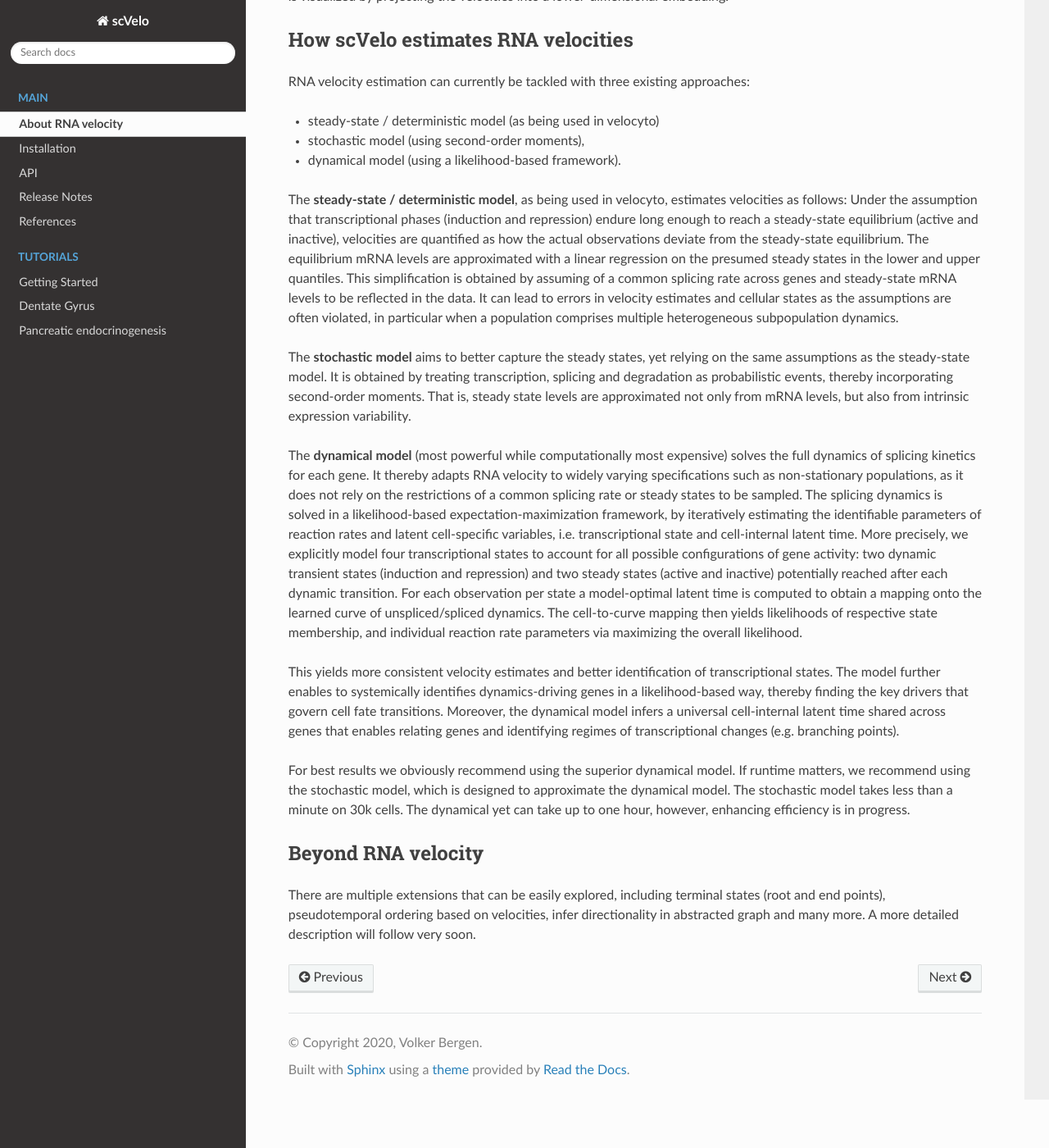
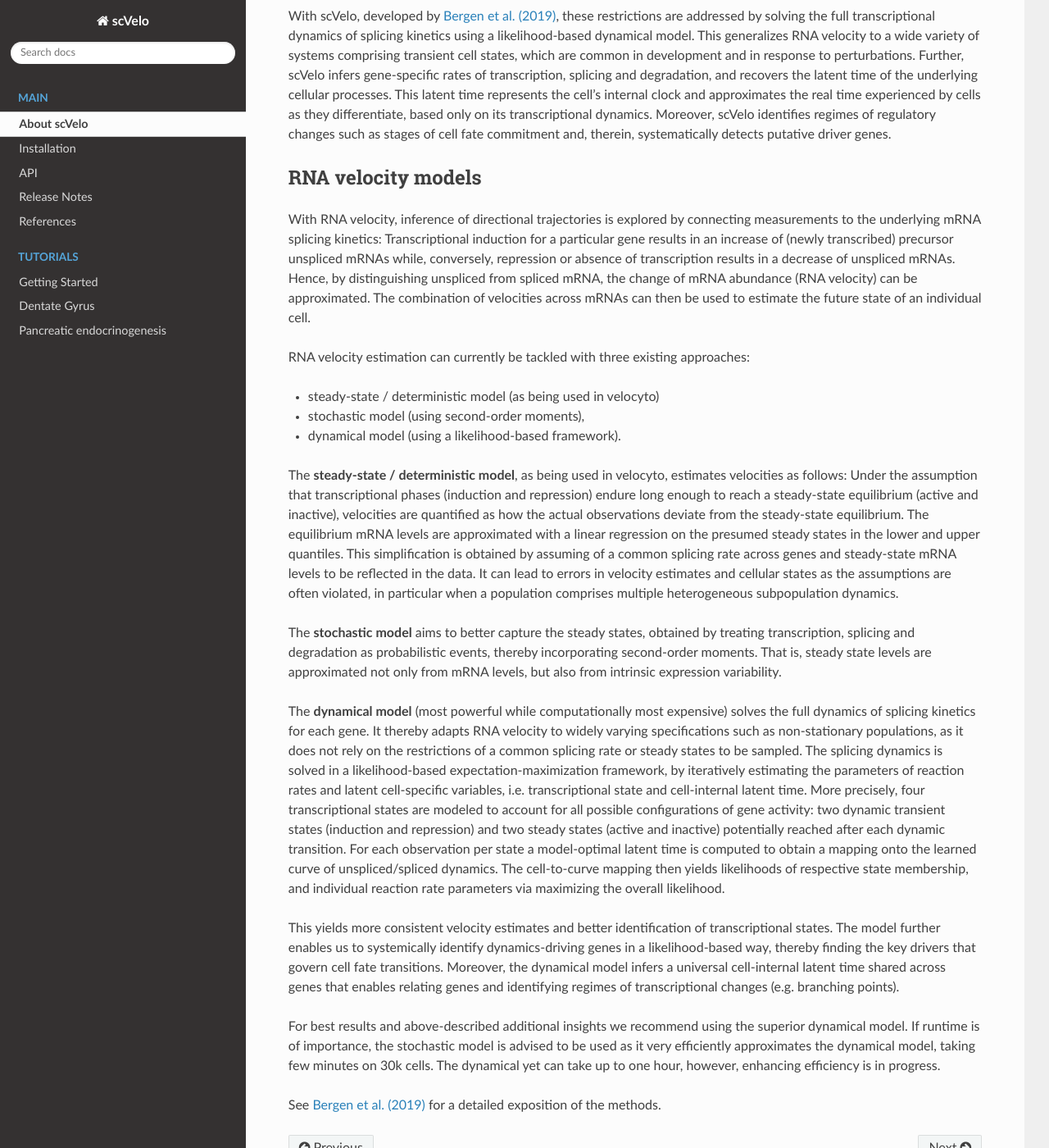
Before and after one commit to theislab/scvelo, a Sphinx documentation site: the page built from docs/source/about.rst, in a window 1280 px wide and 1400 px high, scrolled down 392 px. Shown: the whole window at 82% size. Built offline with Sphinx 7.4.7 and the Read the Docs theme 2.0.0, drawn with Linux system fonts in a browser that asks for light colours; the version number could not be read and is left out; some of the changed text lies outside the part shown.

Commit message:
update docs

```diff
--- a/docs/source/about.rst
+++ b/docs/source/about.rst
@@ -1,20 +1,36 @@
-About RNA velocity
-------------------
+About scVelo
+------------
 
-RNA velocity enables you to infer directionality in your data by superimposing splicing information.
+Measuring gene activity in individual cells requires destroying these cells to read out their content, making it
+challenging to study dynamic processes and to learn about cellular decision making. The introduction of RNA velocity by
+`La Manno et al., (2018) <https://doi.org/10.1038/s41586-018-0414-6>`_ has
+enabled the recovery of directed dynamic information by leveraging the fact that newly
+transcribed, unspliced pre-mRNAs and mature, spliced mRNAs can be distinguished in common single-cell RNA-seq protocols,
+the former detectable by the presence of introns.
+This concept of measuring not only gene activity, but also their changes in individual cells (RNA velocity),
+has opened up new ways of studying cellular differentiation. The originally proposed framework obtains velocities as the deviation of the observed ratio of spliced and unspliced
+mRNA from an inferred steady state. Errors in velocity estimates arise if the central assumptions of a common splicing
+rate and the observation of the full splicing dynamics with steady-state mRNA levels are violated.
 
-With the astounding finding that unspliced and spliced mRNA abundances can be distinguished in standard single cell
-protocols, `La Manno et al., (2018) <https://doi.org/10.1038/s41586-018-0414-6>`_ introduced the concept of RNA velocity.
-Inference of directional trajectories is explored by connecting measurements to the underlying mRNA splicing kinetics:
+With scVelo, developed by `Bergen et al. (2019) <https://doi.org/10.1101/820936>`_,
+these restrictions are addressed by solving the full transcriptional dynamics of splicing kinetics using
+a likelihood-based dynamical model. This generalizes RNA velocity to a wide variety of systems comprising transient
+cell states, which are common in development and in response to perturbations.
+Further, scVelo infers gene-specific rates of transcription, splicing and degradation, and recovers the latent time of the underlying
+cellular processes. This latent time represents the cell’s internal clock and approximates the real time experienced by
+cells as they differentiate, based only on its transcriptional dynamics.
+Moreover, scVelo identifies regimes of regulatory changes such as stages of cell fate commitment and, therein,
+systematically detects putative driver genes.
+
+
+RNA velocity models
+~~~~~~~~~~~~~~~~~~~
+With RNA velocity, inference of directional trajectories is explored by connecting measurements to the underlying mRNA splicing kinetics:
 Transcriptional induction for a particular gene results in an increase of (newly transcribed) precursor unspliced mRNAs
 while, conversely, repression or absence of transcription results in a decrease of unspliced mRNAs.
-Hence, by distinguishing unspliced from mature spliced mRNA, the change of mRNA abundance, i.e. its time derivative,
-denoted as RNA velocity, can be approximated. The combination of velocities across mRNAs can then be used to estimate
-the future state of an individual cell.
-The movement of the cells is visualized by projecting the velocities into a lower-dimensional embedding.
+Hence, by distinguishing unspliced from spliced mRNA, the change of mRNA abundance (RNA velocity) can be approximated.
+The combination of velocities across mRNAs can then be used to estimate the future state of an individual cell.
 
-How scVelo estimates RNA velocities
-~~~~~~~~~~~~~~~~~~~~~~~~~~~~~~~~~~~
 RNA velocity estimation can currently be tackled with three existing approaches:
 
 - steady-state / deterministic model (as being used in velocyto)
@@ -29,33 +45,29 @@
 reflected in the data. It can lead to errors in velocity estimates and cellular states as the assumptions are often
 violated, in particular when a population comprises multiple heterogeneous subpopulation dynamics.
 
-The **stochastic model** aims to better capture the steady states, yet relying on the same assumptions as the steady-state model.
-It is obtained by treating transcription, splicing and degradation as probabilistic events,
+The **stochastic model** aims to better capture the steady states,
+obtained by treating transcription, splicing and degradation as probabilistic events,
 thereby incorporating second-order moments. That is, steady state levels are
 approximated not only from mRNA levels, but also from intrinsic expression variability.
 
 The **dynamical model** (most powerful while computationally most expensive) solves the full dynamics of splicing kinetics
 for each gene. It thereby adapts RNA velocity to widely varying specifications such as non-stationary populations,
 as it does not rely on the restrictions of a common splicing rate or steady states to be sampled.
-The splicing dynamics is solved in a likelihood-based expectation-maximization framework, by iteratively estimating the identifiable
+The splicing dynamics is solved in a likelihood-based expectation-maximization framework, by iteratively estimating the
 parameters of reaction rates and latent cell-specific variables, i.e. transcriptional state and cell-internal latent time.
-More precisely, we explicitly model four transcriptional states to account for all possible configurations
+More precisely, four transcriptional states are modeled to account for all possible configurations
 of gene activity: two dynamic transient states (induction and repression) and two steady states (active and inactive)
 potentially reached after each dynamic transition. For each observation per state a model-optimal latent time is computed
 to obtain a mapping onto the learned curve of unspliced/spliced dynamics. The cell-to-curve mapping then yields
 likelihoods of respective state membership, and individual reaction rate parameters via maximizing the overall likelihood.
 
 This yields more consistent velocity estimates and better identification of transcriptional states.
-The model further enables to systemically identifies dynamics-driving genes in a likelihood-based way,
+The model further enables us to systemically identify dynamics-driving genes in a likelihood-based way,
 thereby finding the key drivers that govern cell fate transitions. Moreover, the dynamical model infers a universal
 cell-internal latent time shared across genes that enables relating genes and identifying regimes of transcriptional changes (e.g. branching points).
 
-For best results we obviously recommend using the superior dynamical model.
-If runtime matters, we recommend using the stochastic model, which is designed to approximate the dynamical model.
-The stochastic model takes less than a minute on 30k cells.
-The dynamical yet can take up to one hour, however, enhancing efficiency is in progress.
+For best results and above-described additional insights we recommend using the superior dynamical model.
+If runtime is of importance, the stochastic model is advised to be used as it very efficiently approximates the dynamical model,
+taking few minutes on 30k cells. The dynamical yet can take up to one hour, however, enhancing efficiency is in progress.
 
-Beyond RNA velocity
-~~~~~~~~~~~~~~~~~~~
-There are multiple extensions that can be easily explored, including terminal states (root and end points),
-pseudotemporal ordering based on velocities, infer directionality in abstracted graph and many more. A more detailed description will follow very soon.
+See `Bergen et al. (2019) <https://doi.org/10.1101/820936>`_ for a detailed exposition of the methods.
```
Also changed, not shown: docs/source/api.rst (+10 -1 lines), docs/source/getting_started.rst (+14 -49 lines).
